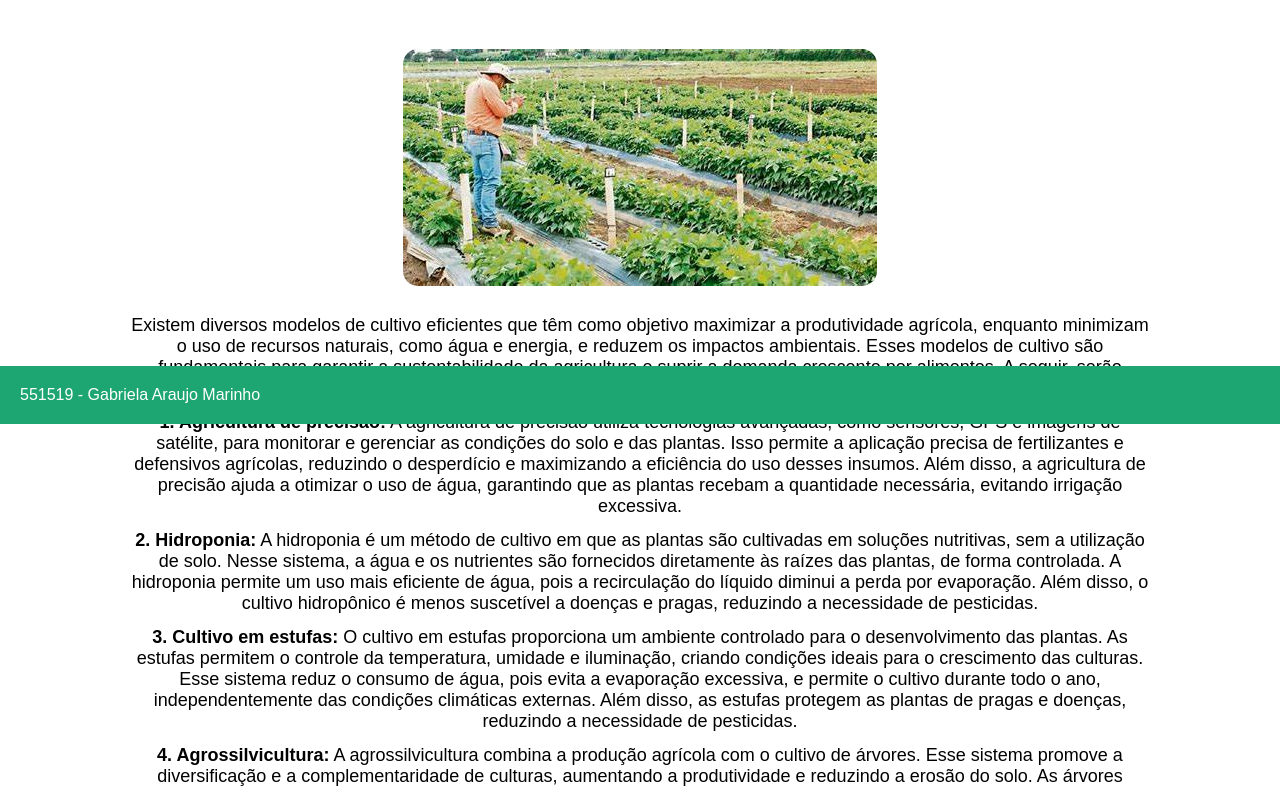
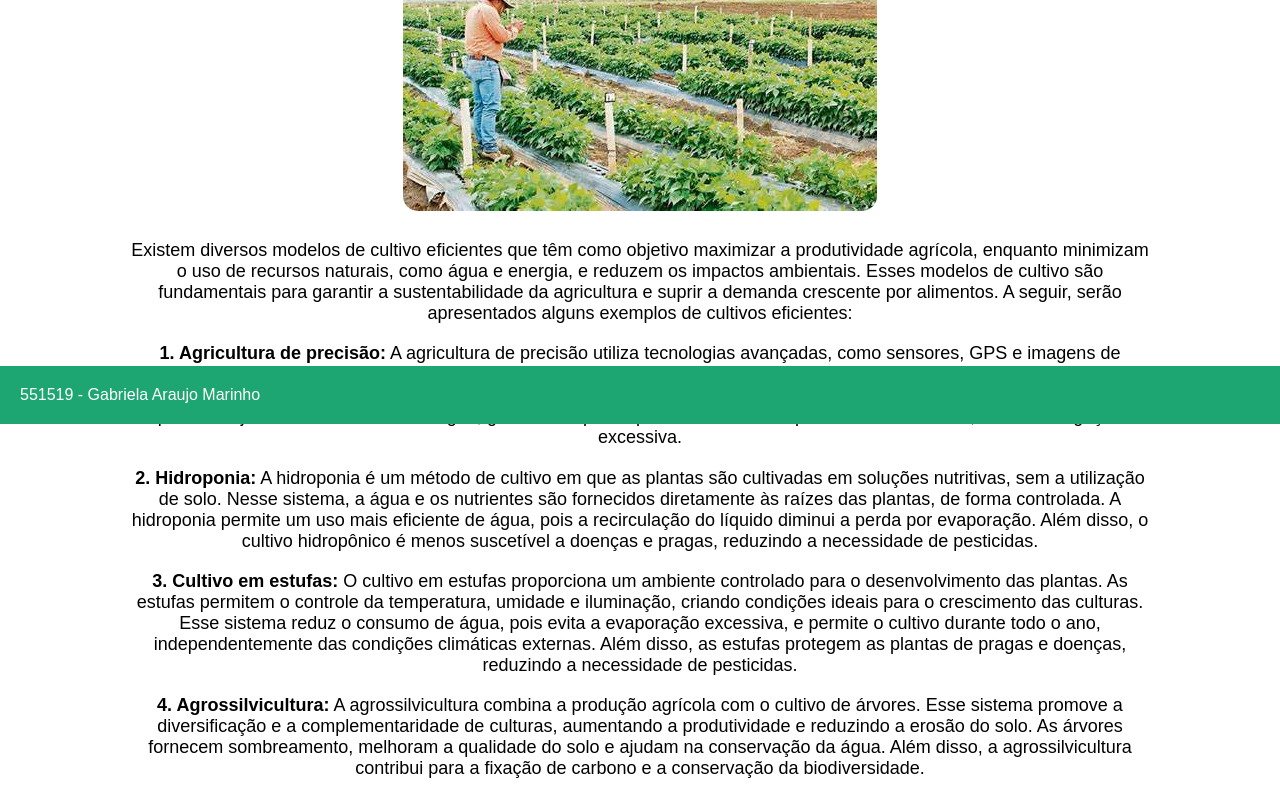
Before and after one commit to gabiaraujoo/AtividadeHTML_ON, a plain HTML site: page pages/metodosDeCultivos.html in a window 1280 px wide. Shown: the part 376-1165 px from the top of the page. Drawn offline with nearby package versions, Linux system fonts and the light colour scheme.

Commit message:
alteração

```diff
--- a/css/metodosDeCultivos.css
+++ b/css/metodosDeCultivos.css
@@ -13,7 +13,7 @@ body {
   justify-content: center;
   height: 100vh;
   text-align: center;
-  margin: 40vh 0 50vh 0;
+  margin: 33vh 0 50vh 0;
 }
 
 .container h1 {
@@ -33,6 +33,7 @@ body {
   margin-bottom: 1%;
   font-size: large;
   font-weight: 500;
+  margin-bottom: 1.5%;
 }
 
 @media (max-width: 992px) {
```
